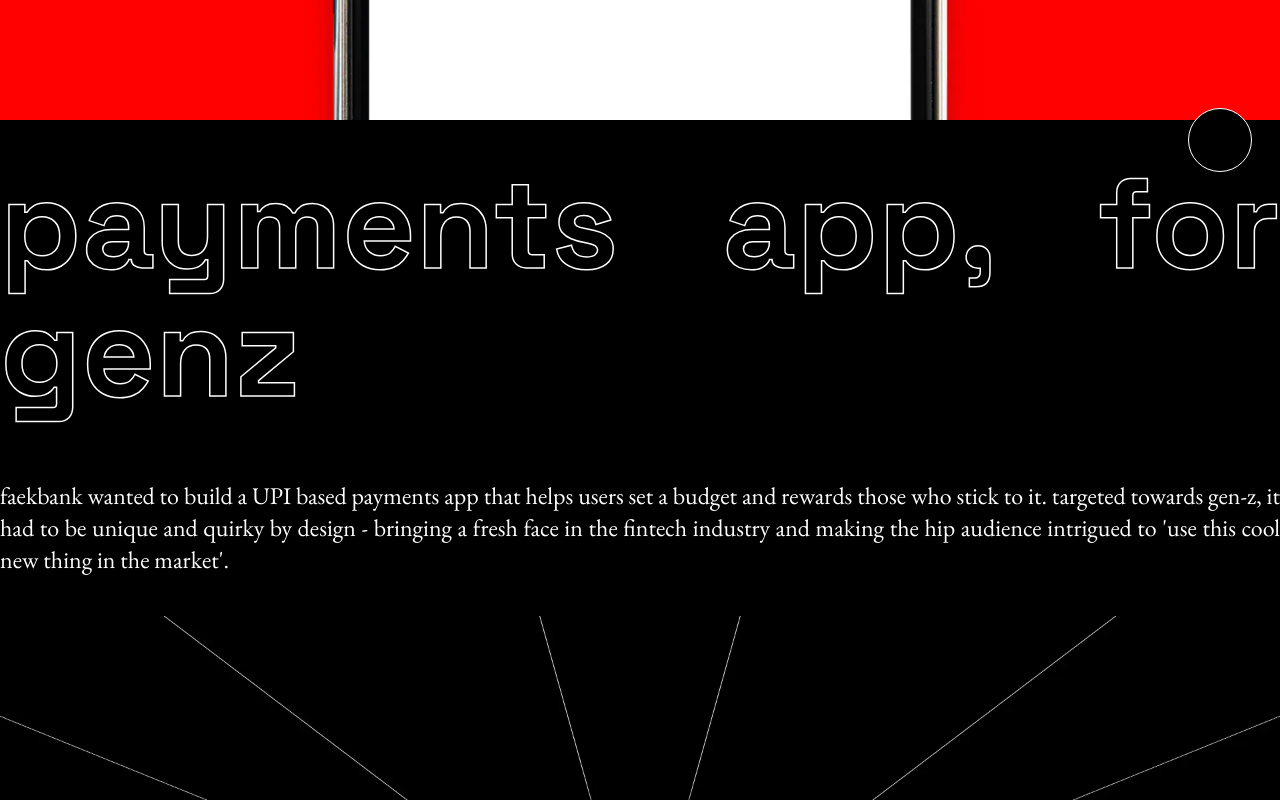
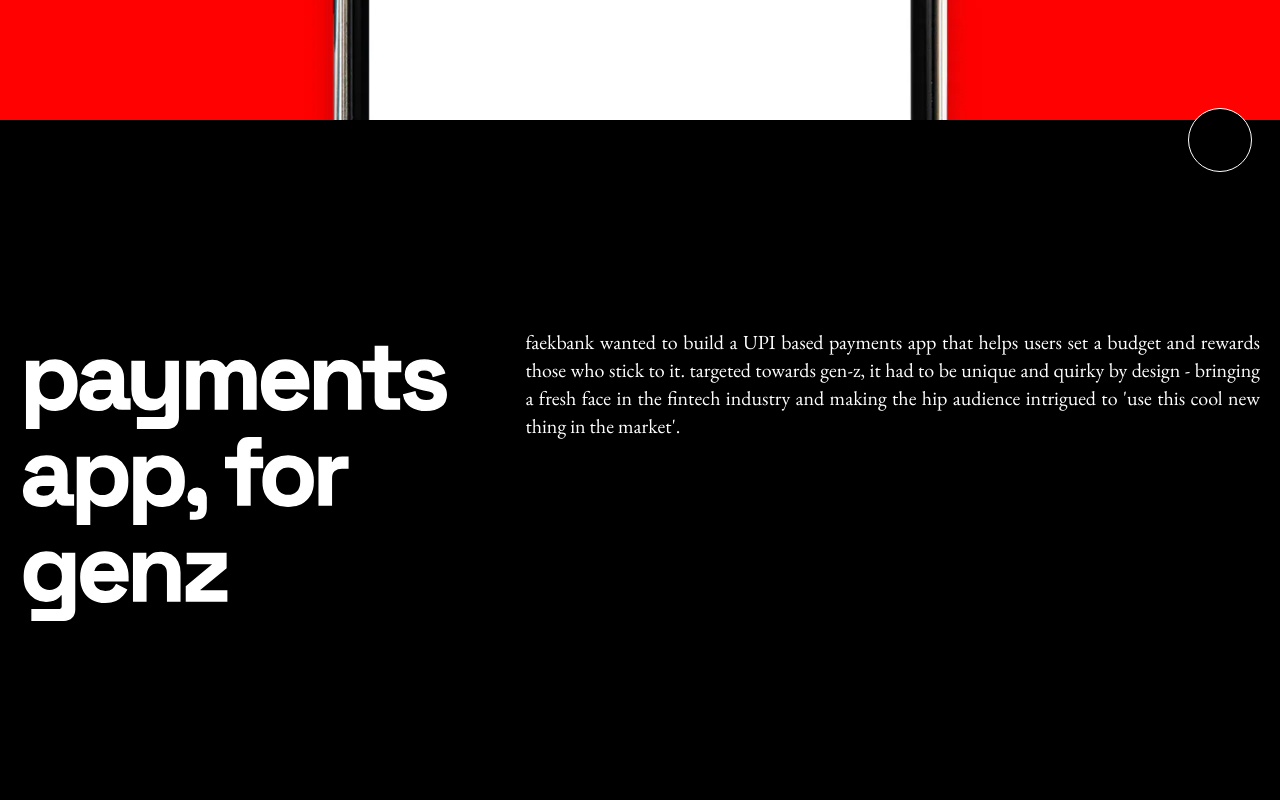
Before and after one commit to nabameet/folio, a SvelteKit app: page /work/faekbank in a window 1280 px wide. Shown: the part 600-1400 px from the top of the page. Built offline with nearby package versions, Linux system fonts and the light colour scheme.

Commit message:
modified text style

```diff
--- a/src/routes/work/TextSlide.svelte
+++ b/src/routes/work/TextSlide.svelte
@@ -4,13 +4,13 @@
 </script>
 
 <section
-	class="flex flex-col pt-10 pb-10 content-center break-words justify-center w-full bg-black"
+	class="flex flex-col sm:flex-row gap-10 sm:gap-20 px-5 py-10 sm:py-52 content-center break-words justify-center w-full bg-black"
 >
 	<h1
-		class="mb-6 sm:mb-16 font-bold text-justify text-transparent text-5xl sm:text-9xl"
+		class="tracking-tighter flex-grow font-bold text-transparent text-white text-5xl sm:text-8xl"
 		style="-webkit-text-stroke: 1.5px white; paint-order: stroke fill"
 	>
 		{title}
 	</h1>
-	<p class="font-serif sm:text-2xl text-justify break-words text-white">{paragraph}</p>
+	<p class="font-serif sm:text-xl text-justify break-words text-white">{paragraph}</p>
 </section>
```
